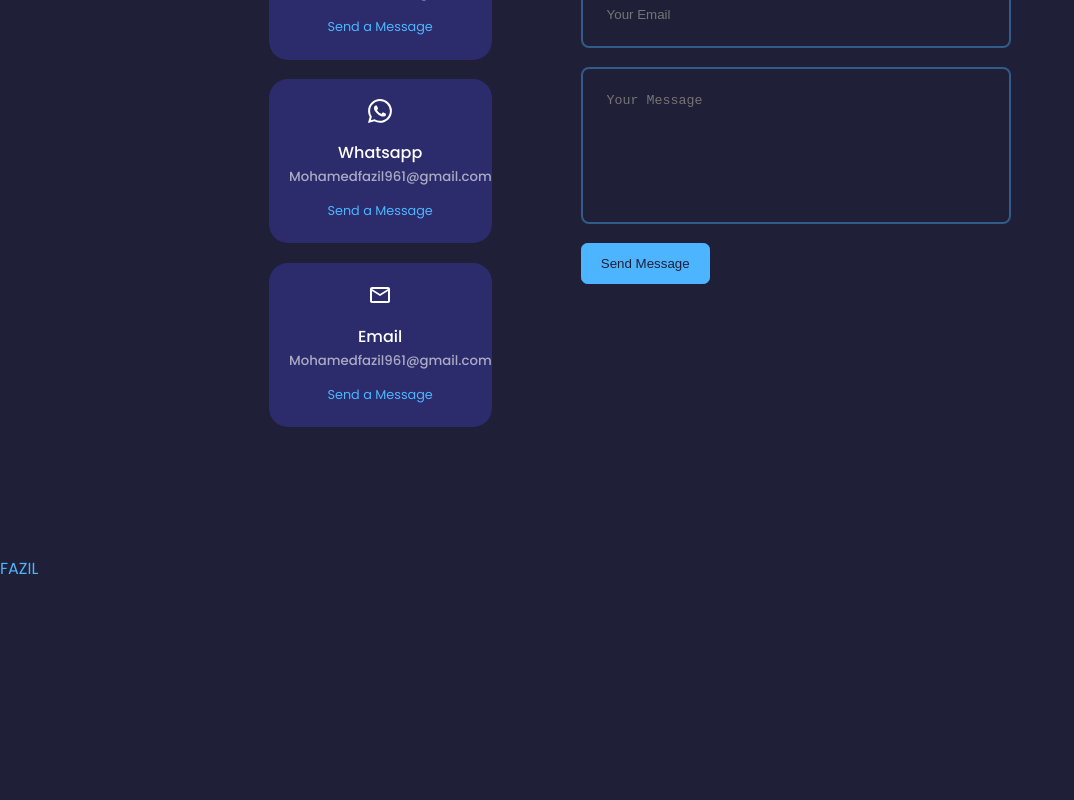
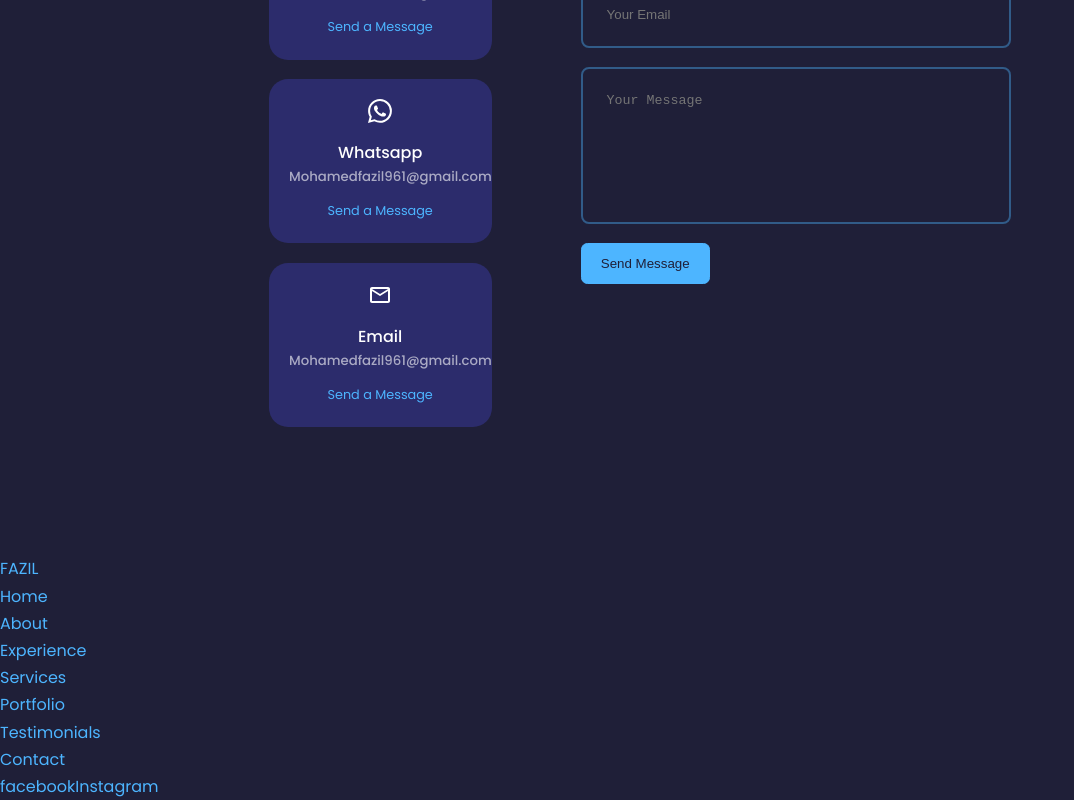
Before and after one commit to mohamedfazilk/React-Portfolio, a React (Create React App) app: page / in a window 1280 px wide. Shown: the part 4693-5493 px from the top of the page, without its empty margins (0-1074 px from the left). Before the commit the page ends 5276 px from the top, so only its background shows below. Built offline with nearby package versions, Linux system fonts and the light colour scheme.

Commit message:
place the permalinks for all components

```diff
--- a/src/components/footer/Footer.jsx
+++ b/src/components/footer/Footer.jsx
@@ -7,7 +7,21 @@
       <footer>
         <a href="#" className='footer__logo'>FAZIL</a>
 
+        <ul className='permalinks'>
+          <li><a href="#">Home</a></li>
+          <li><a href="#about">About</a></li>
+          <li><a href="#experience">Experience</a></li>
+          <li><a href="#services">Services</a></li>
+          <li><a href="#portfolio">Portfolio</a></li>
+          <li><a href="#testimonials">Testimonials</a></li>
+          <li><a href="#contact">Contact</a></li>
+        </ul>
 
+        <div className="footer__socials">
+          <a href="">facebook</a>
+          <a href="">Instagram</a>
+
+        </div>
       </footer>
     </section>
   )
```
